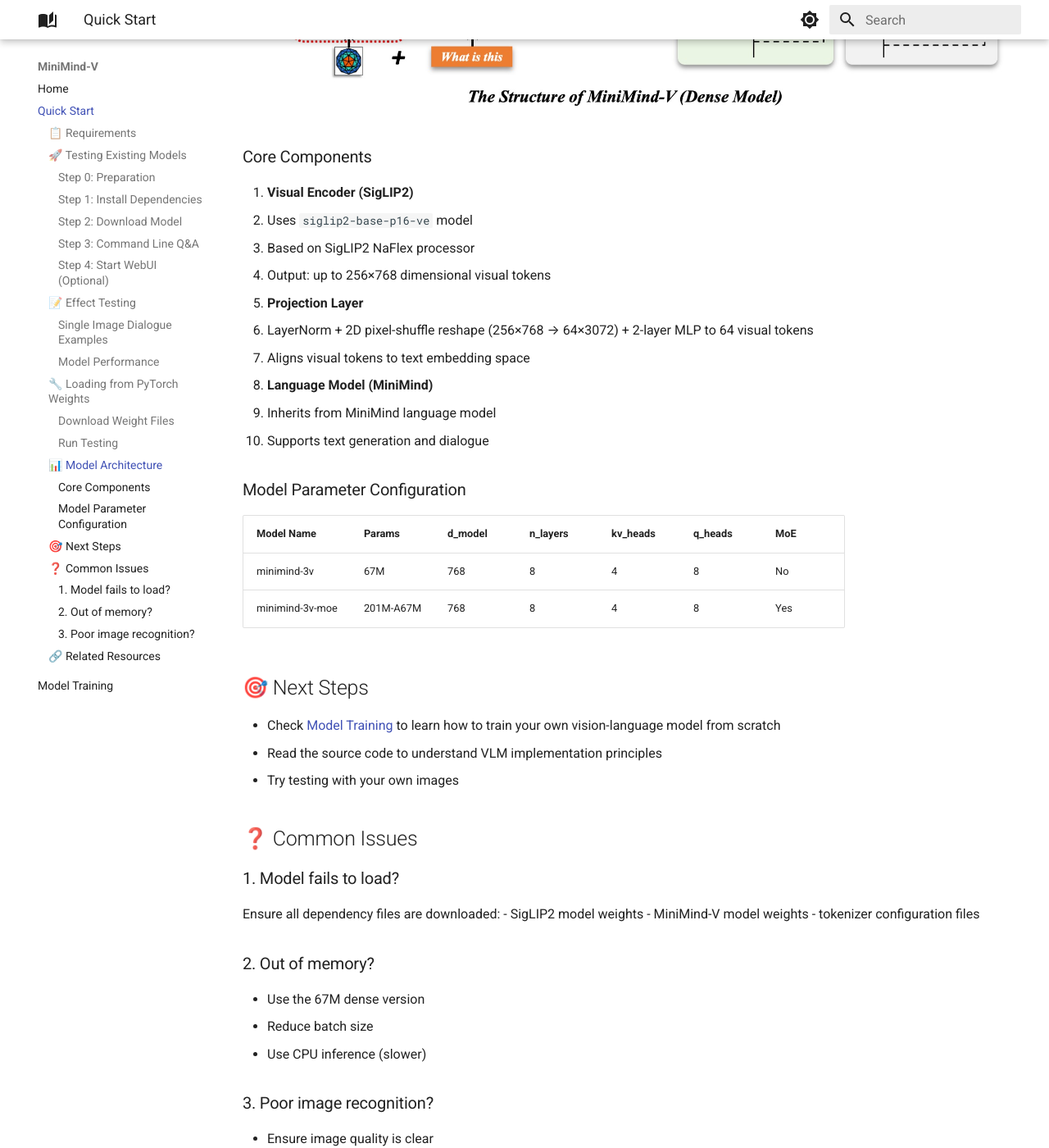
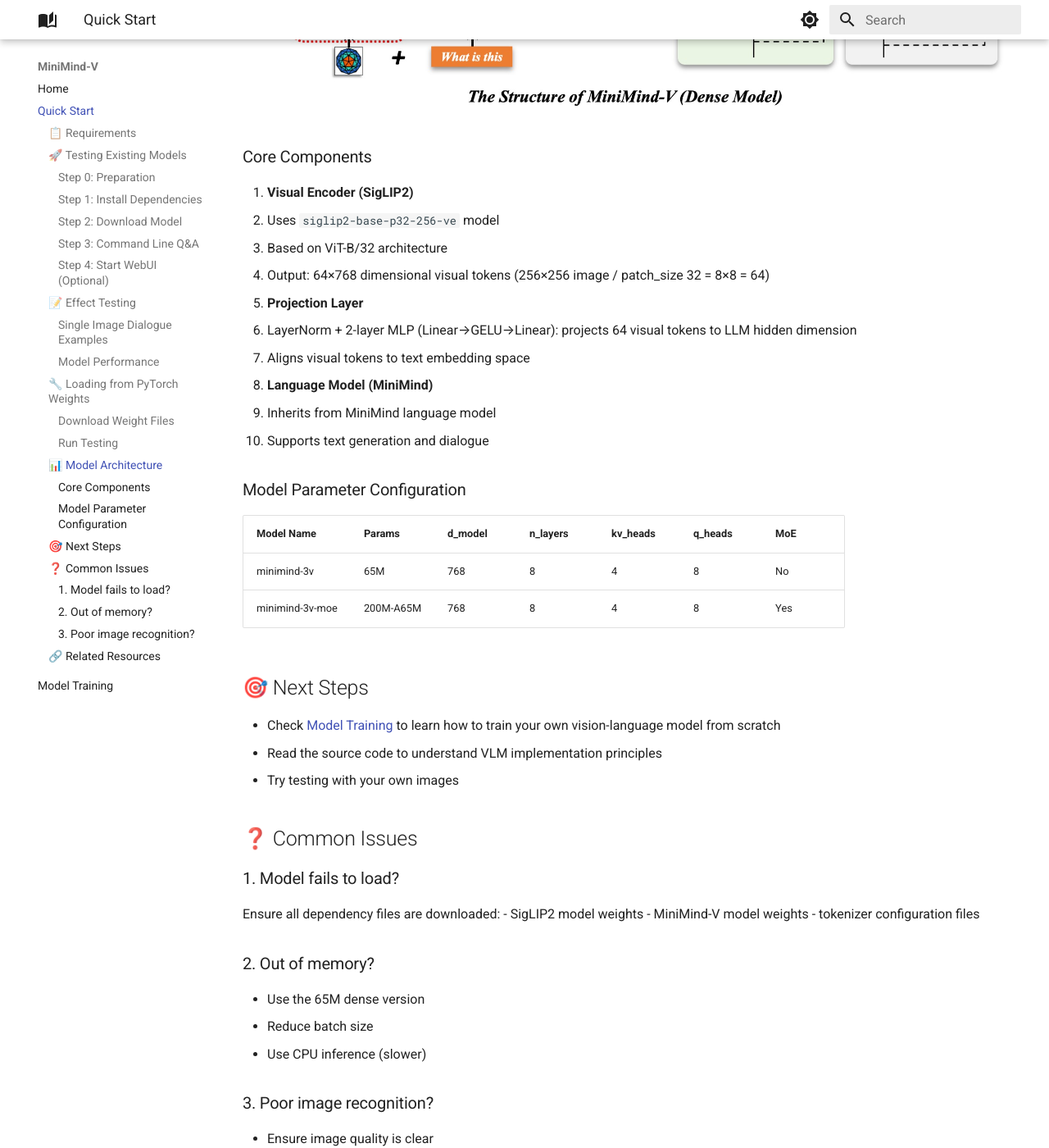
Before and after one commit to jingyaogong/minimind-v, an MkDocs documentation site: the page built from docs/quickstart.md, in a window 1280 px wide and 1400 px high, scrolled down 3564 px. Shown: the whole window at 82% size. Built offline with MkDocs 1.6.1 and Material for MkDocs 9.7.7, drawn with Linux system fonts in a browser that asks for light colours; some of the changed text lies outside the part shown.

Commit message:
[update] docs

````diff
--- a/docs/quickstart.md
+++ b/docs/quickstart.md
@@ -29,9 +29,9 @@
 
 ```bash
 # Download SigLIP2 model to ./model directory
-git clone https://huggingface.co/jingyaogong/siglip2-base-p16-ve
+git clone https://huggingface.co/jingyaogong/siglip2-base-p32-256-ve
 # or
-git clone https://modelscope.cn/models/gongjy/siglip2-base-p16-ve
+git clone https://modelscope.cn/models/gongjy/siglip2-base-p32-256-ve
 ```
 
 ### Step 1: Install Dependencies
@@ -101,8 +101,8 @@
 
 | Model | Parameters | Inference Speed | Image Understanding |
 |-------|-----------|-----------------|---------------------|
-| minimind-3v-moe | 201M-A67M | Fast | 😊😊😊😊😊😊 |
-| minimind-3v | 67M | Very Fast | 😊😊😊😊😊 |
+| minimind-3v-moe | 200M-A65M | Fast | 😊😊😊😊😊😊 |
+| minimind-3v | 65M | Very Fast | 😊😊😊😊😊 |
 
 ## 🔧 Loading from PyTorch Weights
 
@@ -138,12 +138,12 @@
 ### Core Components
 
 1. **Visual Encoder (SigLIP2)**
-   - Uses `siglip2-base-p16-ve` model
-   - Based on SigLIP2 NaFlex processor
-   - Output: up to 256×768 dimensional visual tokens
+   - Uses `siglip2-base-p32-256-ve` model
+   - Based on ViT-B/32 architecture
+   - Output: 64×768 dimensional visual tokens (256×256 image / patch_size 32 = 8×8 = 64)
 
 2. **Projection Layer**
-   - LayerNorm + 2D pixel-shuffle reshape (256×768 → 64×3072) + 2-layer MLP to 64 visual tokens
+   - LayerNorm + 2-layer MLP (Linear→GELU→Linear): projects 64 visual tokens to LLM hidden dimension
    - Aligns visual tokens to text embedding space
 
 3. **Language Model (MiniMind)**
@@ -154,8 +154,8 @@
 
 | Model Name | Params | d_model | n_layers | kv_heads | q_heads | MoE |
 |-----------|--------|---------|----------|----------|---------|-----|
-| minimind-3v | 67M | 768 | 8 | 4 | 8 | No |
-| minimind-3v-moe | 201M-A67M | 768 | 8 | 4 | 8 | Yes |
+| minimind-3v | 65M | 768 | 8 | 4 | 8 | No |
+| minimind-3v-moe | 200M-A65M | 768 | 8 | 4 | 8 | Yes |
 
 ## 🎯 Next Steps
 
@@ -174,7 +174,7 @@
 
 ### 2. Out of memory?
 
-- Use the 67M dense version
+- Use the 65M dense version
 - Reduce batch size
 - Use CPU inference (slower)
 
````
Also changed, not shown: docs/index.md (+5 -5 lines), docs/training.md (+10 -11 lines).
